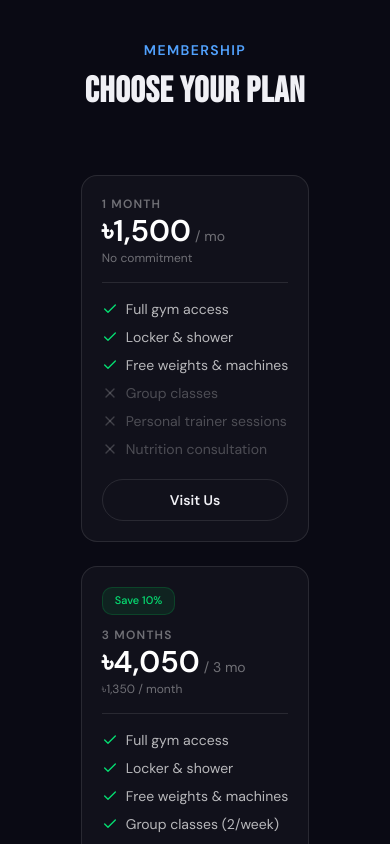
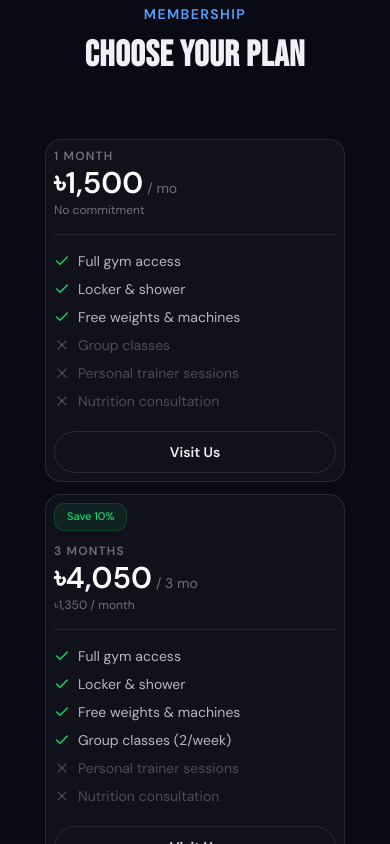
Before and after one commit to Ahnaf0171/Gym-Management-System-frontend-, a React (Vite) app: page / in a window 390 px wide. Shown: the part 3400-4244 px from the top of the page. Built offline with nearby package versions, Linux system fonts and the light colour scheme; no server answers.

Commit message:
card size updated

```diff
--- a/src/components/sections/PlansSection.jsx
+++ b/src/components/sections/PlansSection.jsx
@@ -3,7 +3,7 @@ import plans from "@/config/plans";
 
 export default function PlansSection() {
   return (
-    <section className="w-full max-w-[var(--container-max)] mx-auto px-[var(--container-pad)] py-24">
+    <section className="w-full max-w-[var(--container-max)] mx-auto px-[var(--container-pad)] py-15">
       {/* Heading */}
       <div className="text-center mb-16">
         <p className="text-blue-400 text-sm font-semibold uppercase tracking-widest mb-3">
@@ -14,8 +14,7 @@ export default function PlansSection() {
         </h2>
       </div>
 
-      {/* Cards */}
-      <div className="flex flex-wrap justify-center gap-6">
+      <div className="flex flex-wrap justify-center gap-3">
         {plans.map((plan) => (
           <PlanCard key={plan.id} {...plan} />
         ))}
--- a/src/components/ui/PlanCard.jsx
+++ b/src/components/ui/PlanCard.jsx
@@ -18,7 +18,7 @@ export function PlanCard({
 }) {
   return (
     <div
-      className={`relative flex flex-col rounded-2xl p-5 transition-all
+      className={`relative flex flex-col rounded-2xl p-2 md:p-5 transition-all w-75 md:w-55
       ${
         featured
           ? "border-2 border-blue-500 bg-white/5"
--- a/src/components/ui/TrainerCard.jsx
+++ b/src/components/ui/TrainerCard.jsx
@@ -1,16 +1,16 @@
 export function TrainerCard({ image, name, role, className = "", ...rest }) {
   return (
     <div
-      className={`flex flex-col items-center rounded-2xl overflow-hidden shadow-md bg-white w-54 sm:w-58 ${className}`}
+      className={`flex flex-col items-center rounded-2xl overflow-hidden shadow-md bg-white w-65 sm:w-48 ${className}`}
       {...rest}
     >
       <img
         src={image}
         alt={name}
-        className="w-full h-54 sm:h-58 object-cover"
+        className="w-full h-65 sm:h-48 object-cover"
       />
       <div className="p-3 text-center">
-        <h3 className="text-sm sm:text-base font-bold !text-gray-900">
+        <h3 className="text-sm sm:text-base font-bold !text-gray-900 whitespace-normal break-words leading-tight">
           {name}
         </h3>
         <p className="text-xs sm:text-sm text-gray-500 mt-1">{role}</p>
```
